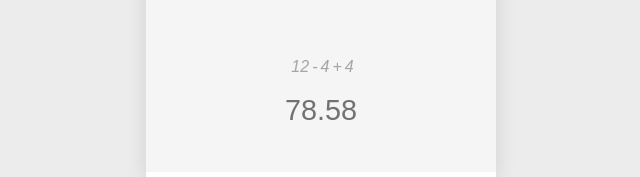
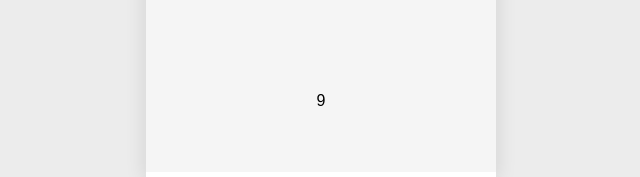
Before and after one commit to earlhansg/calculator-app, a React (Create React App) app: page / in a window 1280 px wide. Shown: the part 141-318 px from the top of the page, without its empty margins (319-959 px from the left). Built offline with nearby package versions, Linux system fonts and the light colour scheme.

Commit message:
T2-This is the initial logic where the calculator body has been enhanced to dynamically update the header.

```diff
--- a/src/components/DeviceBody.js
+++ b/src/components/DeviceBody.js
@@ -10,7 +10,7 @@ export const DeviceBody = ({calculations, setCalculations}) => {
     .map((filtered, i) => <PrimaryContent key={i} props={filtered} calculations={calculations} setCalculations={setCalculations}/>);
   const secondaryPrimaryButtons = buttons
     .filter(({ type }) => type === "secondaryContent")
-    .map((filtered, i) => <SecondaryContent key={i} props={filtered} />);
+    .map((filtered, i) => <SecondaryContent key={i} props={filtered} calculations={calculations} setCalculations={setCalculations}/>);
 
   return (
     <div className={style.body}>
--- a/src/components/DeviceHeader.js
+++ b/src/components/DeviceHeader.js
@@ -6,14 +6,16 @@ export const DeviceHeader = ({calculations, setCalculations}) => {
     <div className={style.header}>
       <div className={style.numberContainer}>
         <div className={style.inputs}>
-          <span>12</span>
+          {/* <span>12</span>
           <span>-</span>
           <span>4</span>
           <span>+</span>
-          <span>4</span>
+          <span>4</span> */}
+          <span>{calculations}</span>
         </div>
         <div className={style.totals}>
-          <span>78.58</span>
+          {/* <span>78.58</span> */}
+          {3 + 4 * 2 - 6 / 3}
         </div>
       </div>
     </div>
--- a/src/components/shared/PrimaryContent.js
+++ b/src/components/shared/PrimaryContent.js
@@ -2,6 +2,7 @@ import React from "react";
 
 const PrimaryContent = ({ props, calculations, setCalculations }) => {
   const handleClick = ({content}) => {
+    // const stringToInt = parseInt(content)
     setCalculations([...calculations, content]);
     console.log('checking', calculations);
   }
--- a/src/components/shared/SecondaryContent.js
+++ b/src/components/shared/SecondaryContent.js
@@ -1,9 +1,18 @@
 import React from "react";
 
-const SecondaryContent = ({ props }) => {
+const SecondaryContent = ({ props, calculations, setCalculations }) => {
+  const handleClick = ({content}) => {
+    const checkLastValue = operators.includes(calculations.slice(-1)[0]);
+    // const stringToInt = operators.includes(content) && checkLastValue ? [] : operators.includes(content) ? content : parseInt(content);
+    const stringToInt = checkLastValue ? [] : content;
+    setCalculations([...calculations, ...stringToInt]);
+    // console.log('checking', calculations);
+  }
+  const operators = ['+', '*', '-', '/', '='];
+
   return (
     <>
-      <span>{props.content}</span>
+      <span onClick={() => handleClick(props)}>{props.content}</span>
     </>
   );
 };
```
